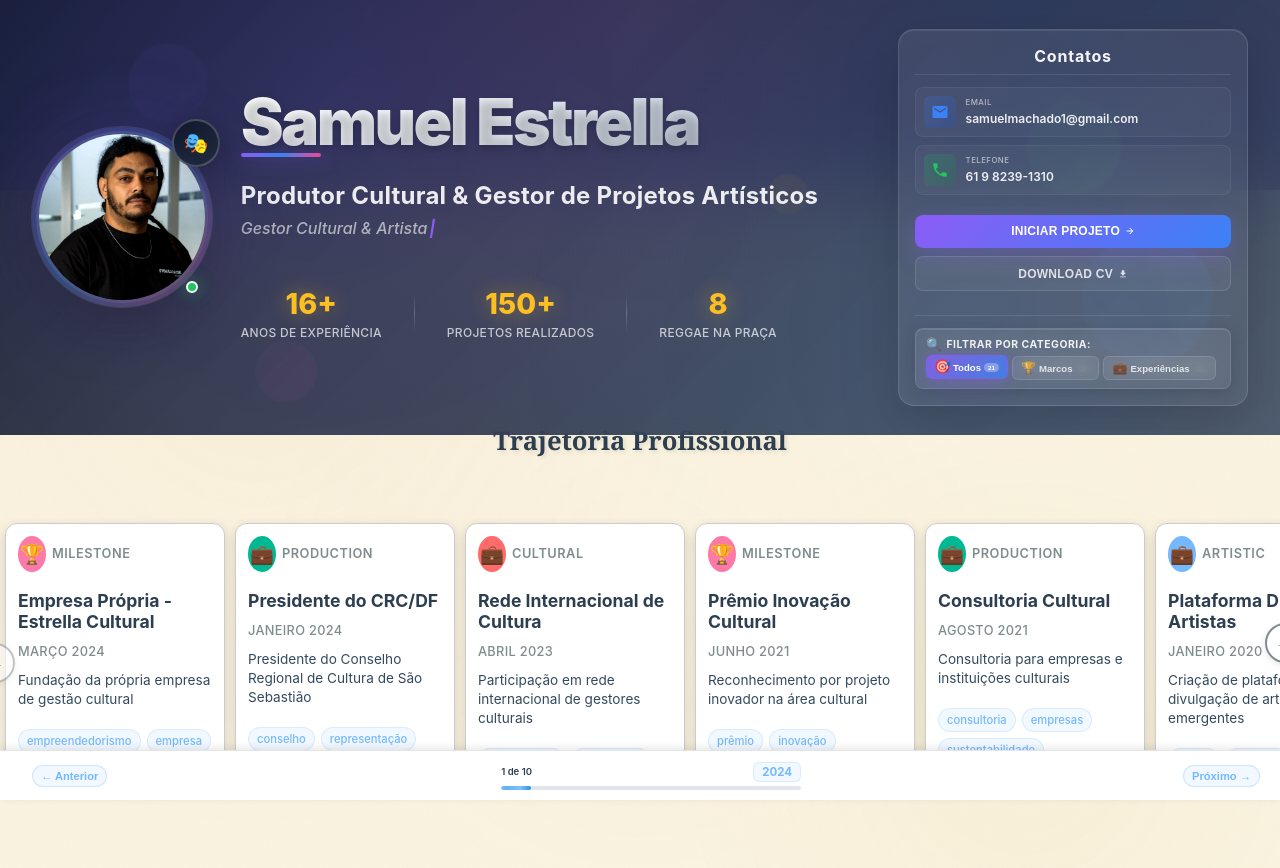
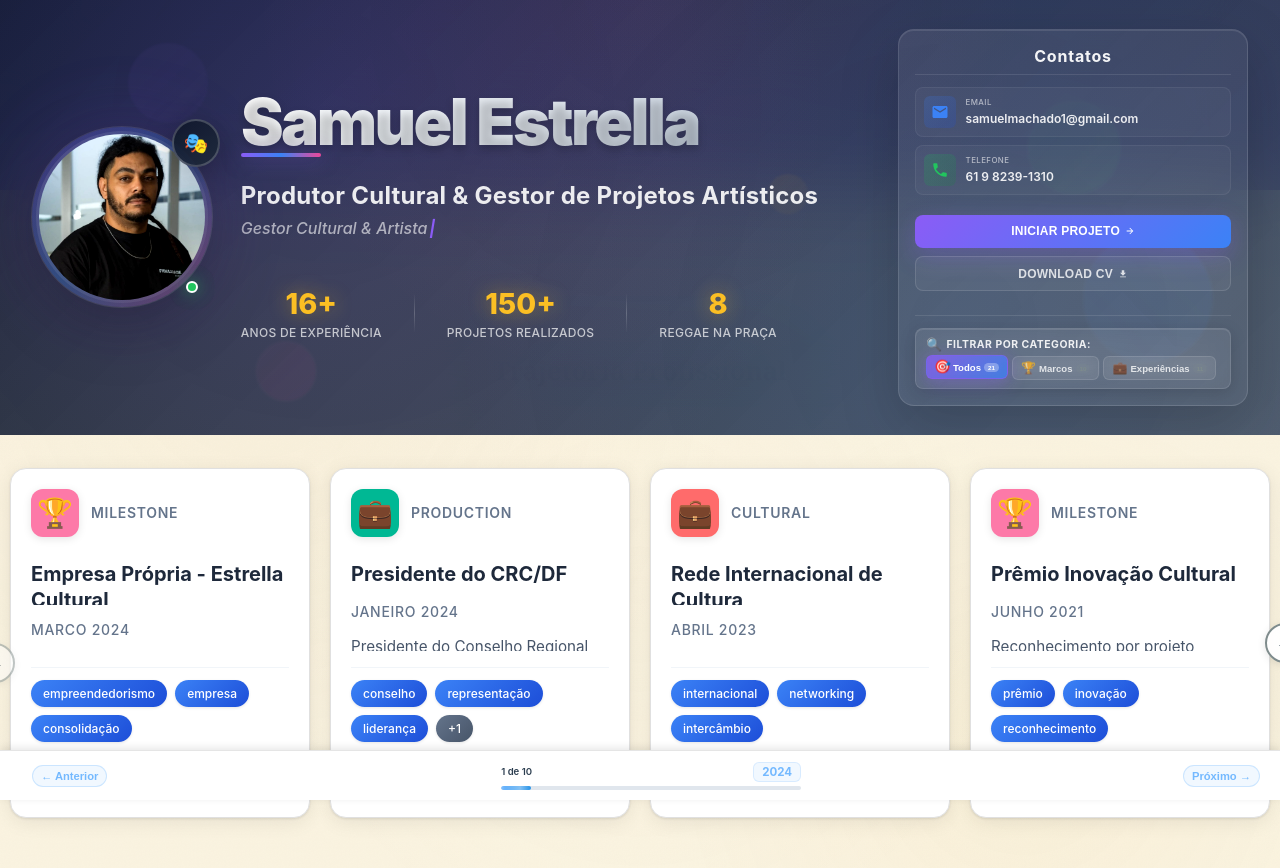
Before and after one commit to samuelmachado1/portifolioCultural, a React (Vite) app: page / in a window 1280 px wide. Shown: the top 868 px of the page. Built offline with nearby package versions, Linux system fonts and the light colour scheme.

Commit message:
feat: adjusts card exibithions

```diff
--- a/src/components/Board/Board.tsx
+++ b/src/components/Board/Board.tsx
@@ -37,7 +37,7 @@ export const Board: React.FC<BoardProps> = ({
 
     const handleScroll = () => {
       const scrollLeft = container.scrollLeft;
-      const cardWidth = 305; // largura do card (285px) + gap (20px)
+      const cardWidth = 320; // nova largura do card (300px) + gap (20px)
       const newIndex = Math.round(scrollLeft / cardWidth);
       setCurrentIndex(Math.min(newIndex, timelineItems.length - 1));
     };
@@ -110,14 +110,14 @@ export const Board: React.FC<BoardProps> = ({
 
   const scrollLeft = () => {
     if (containerRef.current) {
-      const cardWidth = 305;
+      const cardWidth = 320; // nova largura
       containerRef.current.scrollBy({ left: -cardWidth, behavior: 'smooth' });
     }
   };
 
   const scrollRight = () => {
     if (containerRef.current) {
-      const cardWidth = 305;
+      const cardWidth = 320; // nova largura
       containerRef.current.scrollBy({ left: cardWidth, behavior: 'smooth' });
     }
   };
@@ -125,7 +125,7 @@ export const Board: React.FC<BoardProps> = ({
   const handleIndicatorClick = (index: number) => {
     setCurrentIndex(index);
     if (containerRef.current) {
-      const cardWidth = 305;
+      const cardWidth = 320; // nova largura
       containerRef.current.scrollTo({
         left: index * cardWidth,
         behavior: 'smooth'
--- a/src/components/TimelineCard/TimelineCard.css
+++ b/src/components/TimelineCard/TimelineCard.css
@@ -90,30 +90,28 @@
 
 .timeline-card-container {
   display: flex;
-  flex-direction: row; /* Cards em linha */
-  overflow-x: auto;    /* Habilita scroll horizontal */
-  overflow-y: hidden;  /* Remove scroll vertical */
-  padding: 5px;        /* Padding ainda menor */
-  gap: 10px;           /* Espaçamento ainda menor entre os cards */
+  flex-direction: row;
+  overflow-x: auto;
+  overflow-y: hidden;
+  padding: 20px 10px;       /* Padding maior para cards maiores */
+  gap: 20px;                /* Gap maior entre cards */
   width: 100%;
-  max-width: 100%;     /* Usa toda a largura disponível */
+  max-width: 100%;
   box-sizing: border-box;
-  position: relative;  /* Para z-index se necessário sobre o background */
+  position: relative;
   z-index: 2;
-  /* Permite que o container se ajuste ao conteúdo */
   flex-wrap: nowrap;
-  justify-content: flex-start; /* Alinha cards à esquerda para primeiro ser visível */
-  align-items: center;
-  /* Scroll suave e oculta scrollbar */
+  justify-content: flex-start;
+  align-items: stretch;     /* Cards com altura uniforme */
   scroll-behavior: smooth;
-  scrollbar-width: none; /* Firefox */
-  -ms-overflow-style: none; /* IE/Edge */
-  cursor: grab; /* Cursor de arrastar */
-  user-select: none; /* Previne seleção de texto durante arrastar */
+  scrollbar-width: none;
+  -ms-overflow-style: none;
+  cursor: grab;
+  user-select: none;
 }
 
 .timeline-card-container:active {
-  cursor: grabbing; /* Cursor durante arrastar */
+  cursor: grabbing;
 }
 
 /* Oculta scrollbar no WebKit */
@@ -122,31 +120,36 @@
 }
 
 .timeline-card {
-  background-color: #ffffff; /* Fundo branco para o card */
-  border: 1px solid #cccccc;  /* Borda cinza clara */
-  border-radius: 12px;        /* Bordas mais arredondadas */
-  padding: 12px;              /* Padding ainda menor */
-  min-width: 200px;           /* Largura mínima ainda menor */
-  max-width: 240px;           /* Largura máxima ainda menor */
-  width: 220px;               /* Largura fixa ainda menor para caber melhor */
-  height: auto;               /* Altura automática */
-  max-height: 240px;          /* Altura máxima ainda menor */
-  box-shadow: 0 4px 12px rgba(0,0,0,0.15); /* Sombra mais pronunciada */
+  background-color: #ffffff;
+  border: 1px solid #e0e0e0;
+  border-radius: 16px;
+  padding: 20px;
+  min-width: 280px;           /* Largura mínima maior */
+  max-width: 320px;           /* Largura máxima maior */
+  width: 300px;               /* Largura fixa maior para usar melhor o espaço */
+  min-height: 280px;          /* Altura mínima para consistência */
+  max-height: 350px;          /* Altura máxima maior */
+  box-shadow:
+    0 4px 20px rgba(0,0,0,0.08),
+    0 1px 3px rgba(0,0,0,0.1);
   display: flex;
   flex-direction: column;
-  gap: 12px;                  /* Gap aumentado */
-  flex-shrink: 0;             /* Impede que os cards encolham */
-  white-space: normal;        /* Permite quebra de linha dentro do card */
-  /* transition: transform 0.2s ease, box-shadow 0.2s ease; Animação suave */
-  cursor: pointer;            /* Indica que é clicável */
-  /* animation: slideInFromBottom 0.4s ease-out; Animação ao aparecer */
+  gap: 16px;                  /* Gap maior para melhor espaçamento */
+  flex-shrink: 0;
+  cursor: pointer;
+  overflow: hidden;
+  box-sizing: border-box;
+  position: relative;
+  transition: all 0.3s cubic-bezier(0.4, 0, 0.2, 1);
 }
 
 /* Efeito hover para os cards */
 .timeline-card:hover {
-  /* transform: translateY(-8px) scale(1.02); Eleva mais e adiciona escala */
-  box-shadow: 0 12px 32px rgba(0,0,0,0.25); /* Sombra mais forte no hover */
-  /* animation: floatUp 0.3s ease-out; */
+  transform: translateY(-6px);
+  box-shadow:
+    0 12px 40px rgba(0,0,0,0.15),
+    0 4px 6px rgba(0,0,0,0.1);
+  border-color: #d0d0d0;
 }
 
 /* Animação staggered para múltiplos cards */
@@ -180,94 +183,130 @@
 }
 
 .timeline-card-title {
-  font-size: 1.1em;          /* Tamanho reduzido */
-  font-weight: 700;          /* Mais bold */
-  color: #2c3e50;            /* Cor mais escura e elegante */
+  font-size: 1.25rem;        /* Fonte significativamente maior */
+  font-weight: 700;
+  color: #1e293b;            /* Cor mais forte */
   margin: 0;
-  line-height: 1.2;          /* Line height menor */
+  line-height: 1.3;
+  word-wrap: break-word;
+  overflow-wrap: break-word;
+  hyphens: auto;
+  display: -webkit-box;
+  -webkit-line-clamp: 2;     /* Máximo 2 linhas para título */
+  line-clamp: 2;
+  -webkit-box-orient: vertical;
+  overflow: hidden;
 }
 
 .timeline-card-date {
-  font-size: 0.8em;          /* Tamanho reduzido */
-  color: #7f8c8d;            /* Cor mais suave */
+  font-size: 0.875rem;       /* Fonte maior */
+  color: #64748b;            /* Cor mais moderna */
   margin: 0;
-  font-weight: 500;          /* Peso médio */
-  text-transform: uppercase; /* Maiúsculas para dar destaque */
-  letter-spacing: 0.3px;     /* Espaçamento reduzido */
+  font-weight: 500;
+  text-transform: uppercase;
+  letter-spacing: 0.05em;
+  white-space: nowrap;
+  overflow: hidden;
+  text-overflow: ellipsis;
 }
 
 .timeline-card-description {
-  font-size: 0.85em;         /* Tamanho reduzido */
-  color: #34495e;            /* Cor mais rica */
+  font-size: 0.95rem;        /* Fonte maior */
+  color: #475569;            /* Cor mais legível */
   margin: 0;
-  line-height: 1.4;          /* Line height reduzido */
-  text-align: left;          /* Alinhamento à esquerda para economizar espaço */
+  line-height: 1.5;          /* Line height maior para legibilidade */
+  word-wrap: break-word;
+  overflow-wrap: break-word;
+  display: -webkit-box;
+  -webkit-line-clamp: 4;     /* Máximo 4 linhas */
+  line-clamp: 4;
+  -webkit-box-orient: vertical;
+  overflow: hidden;
+  flex: 1;                   /* Ocupa espaço disponível */
 }
 
 /* Header do card */
 .timeline-card-header {
   display: flex;
   align-items: center;
-  gap: 6px;              /* Gap reduzido */
-  margin-bottom: 6px;    /* Margem reduzida */
+  gap: 12px;
+  margin-bottom: 8px;
+  width: 100%;
+  box-sizing: border-box;
 }
 
 .timeline-card-icon {
-  width: 28px;           /* Tamanho reduzido */
-  height: 36px;
-  border-radius: 50%;
+  width: 48px;               /* Ícone maior */
+  height: 48px;              /* Ícone maior */
+  border-radius: 12px;       /* Bordas mais suaves */
   display: flex;
   align-items: center;
   justify-content: center;
-  font-size: 1.2em;
+  font-size: 1.8rem;         /* Emoji maior */
   color: white;
   flex-shrink: 0;
+  box-shadow: 0 2px 8px rgba(0,0,0,0.1);
 }
 
 .timeline-card-type {
-  font-size: 0.8em;
-  color: #7f8c8d;
+  font-size: 0.875rem;       /* Fonte maior */
+  color: #64748b;            /* Cor mais moderna */
   font-weight: 600;
   text-transform: uppercase;
-  letter-spacing: 0.5px;
+  letter-spacing: 0.05em;
+  flex: 1;
+  line-height: 1.2;
 }
 
 /* Tags do card */
 .timeline-card-tags {
   display: flex;
   flex-wrap: wrap;
-  gap: 6px;
-  margin-top: 8px;
+  gap: 8px;
+  margin-top: auto;          /* Empurra para baixo */
+  padding-top: 12px;         /* Espaçamento do conteúdo acima */
+  border-top: 1px solid #f1f5f9; /* Linha sutil de separação */
+  max-width: 100%;
+  box-sizing: border-box;
 }
 
 .timeline-card-tag {
-  background: rgba(116, 185, 255, 0.1);
-  color: #74b9ff;
-  padding: 4px 8px;
-  border-radius: 12px;
-  font-size: 0.7em;
+  background: linear-gradient(135deg, #3b82f6 0%, #1d4ed8 100%);
+  color: white;
+  padding: 6px 12px;         /* Padding maior */
+  border-radius: 20px;       /* Mais arredondado */
+  font-size: 0.75rem;        /* Fonte maior */
   font-weight: 500;
-  border: 1px solid rgba(116, 185, 255, 0.2);
+  white-space: nowrap;
+  box-shadow: 0 1px 3px rgba(0,0,0,0.1);
+  flex-shrink: 0;
+  transition: all 0.2s ease;
+}
+
+.timeline-card-tag:hover {
+  transform: translateY(-1px);
+  box-shadow: 0 2px 6px rgba(0,0,0,0.15);
 }
 
 .timeline-card-tag-more {
-  background: rgba(127, 140, 141, 0.1);
-  color: #7f8c8d;
-  border-color: rgba(127, 140, 141, 0.2);
+  background: linear-gradient(135deg, #64748b 0%, #475569 100%);
+  color: white;
 }
 
 /* Indicador de clique */
 .timeline-card-click-indicator {
   margin-top: auto;
-  padding: 8px;
-  background: rgba(116, 185, 255, 0.1);
-  border-radius: 8px;
+  padding: 10px 16px;       /* Padding maior */
+  background: linear-gradient(135deg, #f8fafc 0%, #e2e8f0 100%);
+  border-radius: 12px;
   text-align: center;
-  font-size: 0.8em;
-  color: #74b9ff;
+  font-size: 0.875rem;      /* Fonte maior */
+  color: #475569;
   opacity: 0;
-  transition: opacity 0.2s ease;
-  border: 1px solid rgba(116, 185, 255, 0.2);
+  transition: all 0.3s ease;
+  border: 1px solid #e2e8f0;
+  font-weight: 500;
+  box-sizing: border-box;
 }
 
 .timeline-card:hover .timeline-card-click-indicator {
@@ -443,4 +482,171 @@
     font-size: 0.75em;
   }
 }
+
+/* ===== RESPONSIVIDADE DOS CARDS ===== */
+
+/* Tablets grandes */
+@media (max-width: 1200px) {
+  .timeline-card {
+    width: 280px;
+    min-width: 260px;
+    max-width: 300px;
+    padding: 18px;
+  }
+
+  .timeline-card-icon {
+    width: 44px;
+    height: 44px;
+    font-size: 1.6rem;
+  }
+
+  .timeline-card-title {
+    font-size: 1.125rem;
+  }
+
+  .timeline-card-description {
+    font-size: 0.875rem;
+  }
 }
+
+/* Tablets */
+@media (max-width: 968px) {
+  .timeline-card {
+    width: 260px;
+    min-width: 240px;
+    max-width: 280px;
+    padding: 16px;
+    gap: 14px;
+  }
+
+  .timeline-card-icon {
+    width: 40px;
+    height: 40px;
+    font-size: 1.4rem;
+  }
+
+  .timeline-card-title {
+    font-size: 1rem;
+  }
+
+  .timeline-card-description {
+    font-size: 0.825rem;
+  }
+
+  .timeline-card-container {
+    padding: 16px 8px;
+    gap: 16px;
+  }
+}
+
+/* Mobile landscape */
+@media (max-width: 768px) {
+  .timeline-card {
+    width: 240px;
+    min-width: 220px;
+    max-width: 260px;
+    padding: 14px;
+    gap: 12px;
+    min-height: 260px;
+    max-height: 320px;
+  }
+
+  .timeline-card-icon {
+    width: 36px;
+    height: 36px;
+    font-size: 1.2rem;
+  }
+
+  .timeline-card-title {
+    font-size: 0.95rem;
+  }
+
+  .timeline-card-description {
+    font-size: 0.8rem;
+    -webkit-line-clamp: 3;
+    line-clamp: 3;
+  }
+
+  .timeline-card-container {
+    padding: 12px 6px;
+    gap: 12px;
+  }
+}
+
+/* Mobile portrait */
+@media (max-width: 480px) {
+  .timeline-card {
+    width: 220px;
+    min-width: 200px;
+    max-width: 240px;
+    padding: 12px;
+    gap: 10px;
+    min-height: 240px;
+    max-height: 300px;
+  }
+
+  .timeline-card-header {
+    gap: 8px;
+  }
+
+  .timeline-card-icon {
+    width: 32px;
+    height: 32px;
+    font-size: 1rem;
+  }
+
+  .timeline-card-type {
+    font-size: 0.75rem;
+  }
+
+  .timeline-card-title {
+    font-size: 0.875rem;
+  }
+
+  .timeline-card-date {
+    font-size: 0.75rem;
+  }
+
+  .timeline-card-description {
+    font-size: 0.75rem;
+    -webkit-line-clamp: 3;
+    line-clamp: 3;
+  }
+
+  .timeline-card-tag {
+    font-size: 0.65rem;
+    padding: 4px 8px;
+  }
+
+  .timeline-card-container {
+    padding: 10px 4px;
+    gap: 10px;
+  }
+}
+
+/* Mobile muito pequeno */
+@media (max-width: 360px) {
+  .timeline-card {
+    width: 200px;
+    min-width: 180px;
+    max-width: 220px;
+    padding: 10px;
+    gap: 8px;
+    min-height: 220px;
+    max-height: 280px;
+  }
+
+  .timeline-card-icon {
+    width: 28px;
+    height: 28px;
+    font-size: 0.9rem;
+  }
+
+  .timeline-card-title {
+    font-size: 0.8rem;
+  }
+
+  .timeline-card-description {
+    font-size: 0.7rem;
+  }
+}
```
